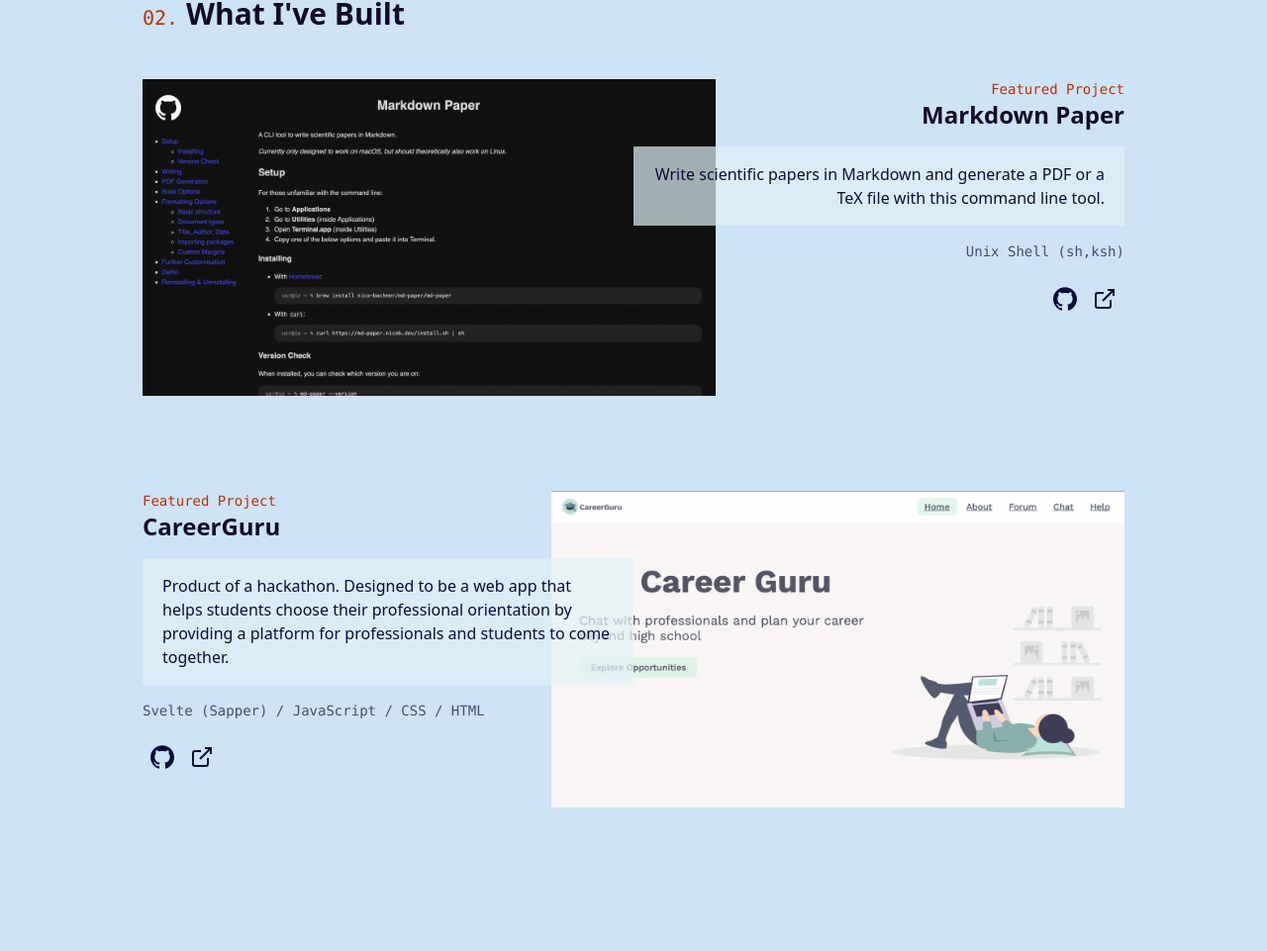
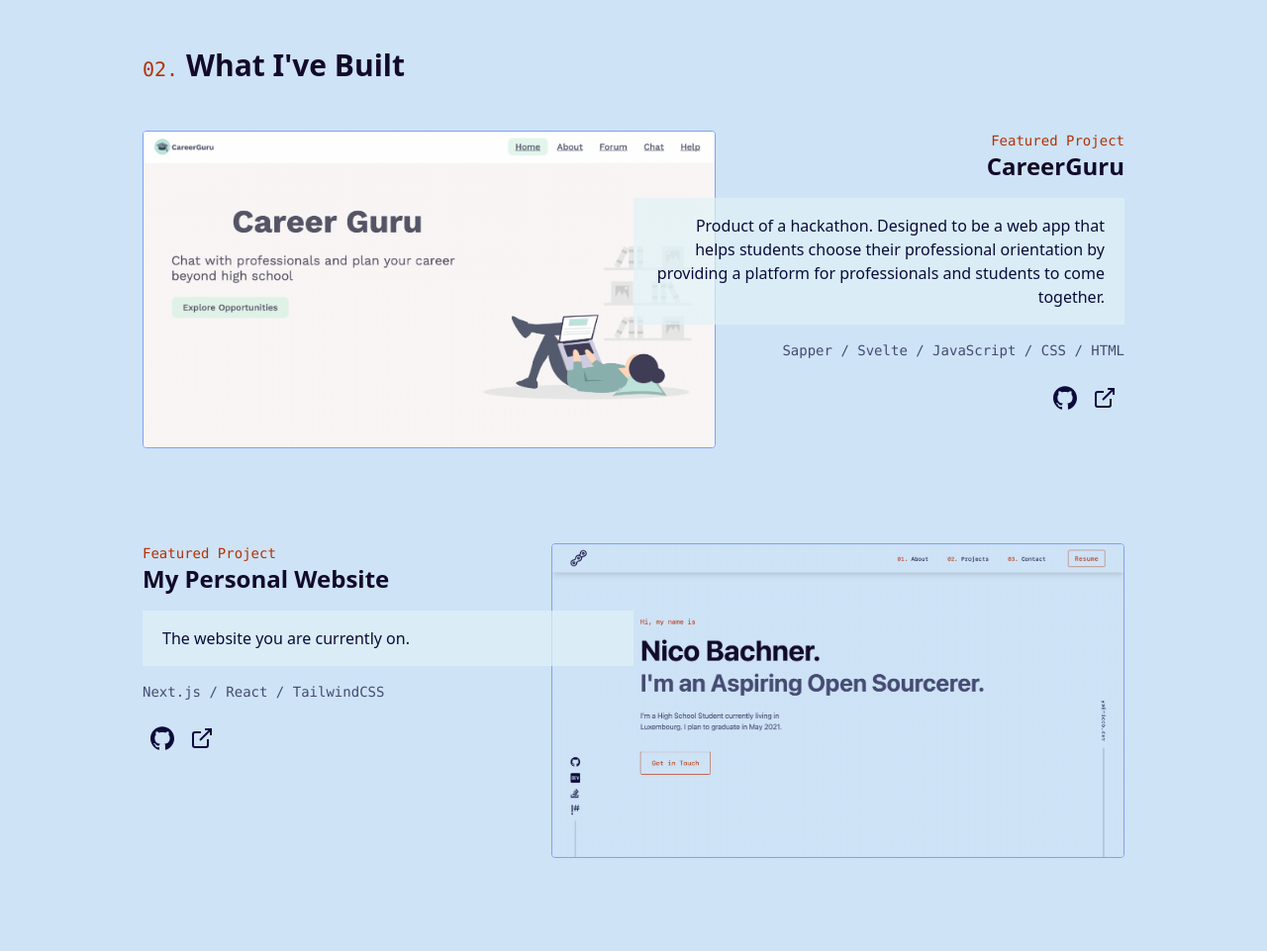
Before and after one commit to nico-bachner/v2, a Next.js app: page / in a window 1280 px wide. Shown: the part 1351-2312 px from the top of the page at 99% size. Built offline with nearby package versions, Linux system fonts and the light colour scheme.

Commit message:
added another project

```diff
--- a/components/project.jsx
+++ b/components/project.jsx
@@ -4,7 +4,7 @@ export function ProjectLeft(props) {
     return (
         <div className="py-12 w-full grid grid-cols-12 grid-rows-1">
             <div className="col-start-6 col-span-7 row-span-1 row-start-1">
-                <img src={"images/projects/" + props.image} alt={"Image of" + " " + props.project} className="w-full"/>
+                <img src={"images/projects/" + props.image} alt={"Image of" + " " + props.project} className="w-full border border-blue-300 dark:border-blue-700 rounded"/>
             </div>
             <div className="z-20 col-start-1 col-span-6 row-span-1 row-start-1">
                 <p className="text-sm text-red-500 dark:text-green-300 font-mono">Featured Project</p>
@@ -36,7 +36,7 @@ export function ProjectRight(props) {
     return (
         <div className="py-12 w-full grid grid-cols-12 grid-rows-1">
             <div className="col-start-1 col-span-7 row-span-1 row-start-1">
-                <img src={"images/projects/" + props.image} alt={"Image of" + " " + props.project} className="w-full"/>
+                <img src={"images/projects/" + props.image} alt={"Image of" + " " + props.project} className="w-full border border-blue-300 dark:border-blue-700 rounded"/>
             </div>
             <div className="z-20 text-right col-start-7 col-span-6 row-span-1 row-start-1">
                 <p className="text-sm text-red-500 dark:text-green-300 font-mono">Featured Project</p>
--- a/components/sections/about.jsx
+++ b/components/sections/about.jsx
@@ -1,6 +1,6 @@
 export default function About() {
     return (
-        <section id="about" className="pt-36 max-w-max mx-auto">
+        <section id="about" className="py-28 max-w-max mx-auto">
             <h2 className="text-2xl lg:text-3xl font-bold text-blue-700 dark:text-blue-100">
                 <span className="text-red-500 dark:text-green-300 font-mono text-lg lg:text-xl font-normal">01.</span> About Me
             </h2>
@@ -8,7 +8,7 @@ export default function About() {
                 <img src="" alt="Profile picture of Nico" className="hidden xl:block w-64 h-72 xl:float-right"/>
                 <div className="opacity-70 xl:pr-80">
                     <p>Hi! I'm Nico, a hobby developer currently living in Luxembourg.</p>
-                    <p className="my-4 text-justify max-w-prose">
+                    <p className="my-4 sm:text-justify max-w-prose">
                         I find making things really fun.
                         Currently, most of my projects have been web-based, but I want to explore more areas of develepment as well.
                         In the future, I would like to contribute to Open Source even more.
--- a/components/sections/header.jsx
+++ b/components/sections/header.jsx
@@ -3,17 +3,17 @@ import ExtLink from '../ext-link'
 
 export default function Header() {
     return (
-        <header className="xl:w-max xl:pr-32 py-28 xl:mx-auto">
+        <header className="xl:w-max xl:pr-32 py-32 xl:mx-auto">
             <p className="font-mono text-red-500 dark:text-green-300">
                 Hi, my name is
             </p>
-            <h1 className="text-5xl sm:text-6xl md:text-7xl mt-6 font-bold text-blue-700 dark:text-blue-100">
+            <h1 className="text-4xl sm:text-6xl md:text-7xl mt-6 font-bold text-blue-700 dark:text-blue-100">
                 Nico Bachner.
             </h1>
-            <p className="mt-4 text-5xl md:text-6xl font-bold opacity-70">
+            <p className="mt-4 text-3xl sm:text-5xl md:text-6xl font-bold opacity-70">
                 I'm an Aspiring Open Sourcerer.
             </p>
-            <p className="w-96 mt-10 text-lg opacity-70">
+            <p className="max-w-96 mt-10 text-lg opacity-70">
                 I'm a High School Student currently living in Luxembourg. I plan to graduate in May 2021.
             </p>
             <ExtLink href="mailto:yo@nicob.dev">
--- a/components/sections/projects.jsx
+++ b/components/sections/projects.jsx
@@ -2,10 +2,27 @@ import { ProjectLeft, ProjectRight } from '../project'
 
 export default function Projects() {
     return (
-        <section id="projects" className="2xl:mx-20 pt-36">
+        <section id="projects" className="2xl:mx-20 pt-28">
             <h2 className="text-2xl lg:text-3xl font-bold text-blue-700 dark:text-blue-100">
                 <span className="text-red-500 dark:text-green-300 font-mono text-lg lg:text-xl font-normal">02.</span> What I've Built
             </h2>
+
+            <ProjectRight
+                project="CareerGuru"
+                description="Product of a hackathon. Designed to be a web app that helps students choose their professional orientation by providing a platform for professionals and students to come together."
+                image="career-guru.png"
+                technologies="Sapper / Svelte / JavaScript / CSS / HTML"
+                github="https://github.com/nico-bachner/CareerGuru"
+                website="https://career-guru.now.sh"
+            />
+            <ProjectLeft
+                project="My Personal Website"
+                description="The website you are currently on."
+                image="personal-website.png"
+                technologies="Next.js / React / TailwindCSS"
+                github="https://github.com/nico-bachner/website"
+                website="https://nicobachner.com"
+            />
             <ProjectRight
                 project="Markdown Paper"
                 description="Write scientific papers in Markdown and generate a PDF or a TeX file with this command line tool."
@@ -14,14 +31,6 @@ export default function Projects() {
                 github="https://github.com/nico-bachner/md-paper"
                 website="https://md-paper.now.sh"
             />
-            <ProjectLeft
-                project="CareerGuru"
-                description="Product of a hackathon. Designed to be a web app that helps students choose their professional orientation by providing a platform for professionals and students to come together."
-                image="career-guru.png"
-                technologies="Svelte (Sapper) / JavaScript / CSS / HTML"
-                github="https://github.com/nico-bachner/CareerGuru"
-                website="https://career-guru.now.sh"
-            />
         </section>
     )
 }
```
Also changed, not shown: styles/globals.css (+6 -1 lines), public/images/projects/career-guru.png, public/images/projects/personal-website.png (added).
